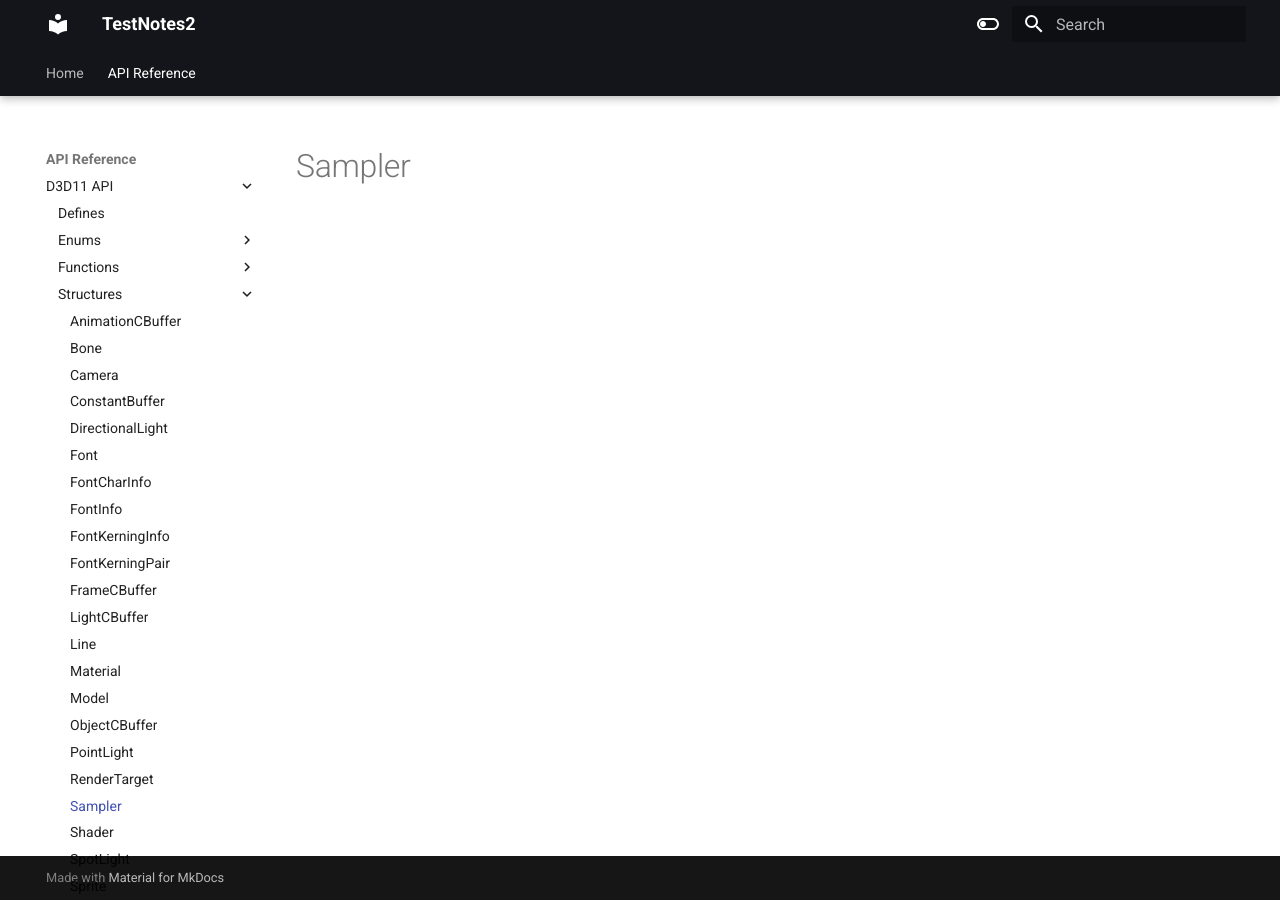
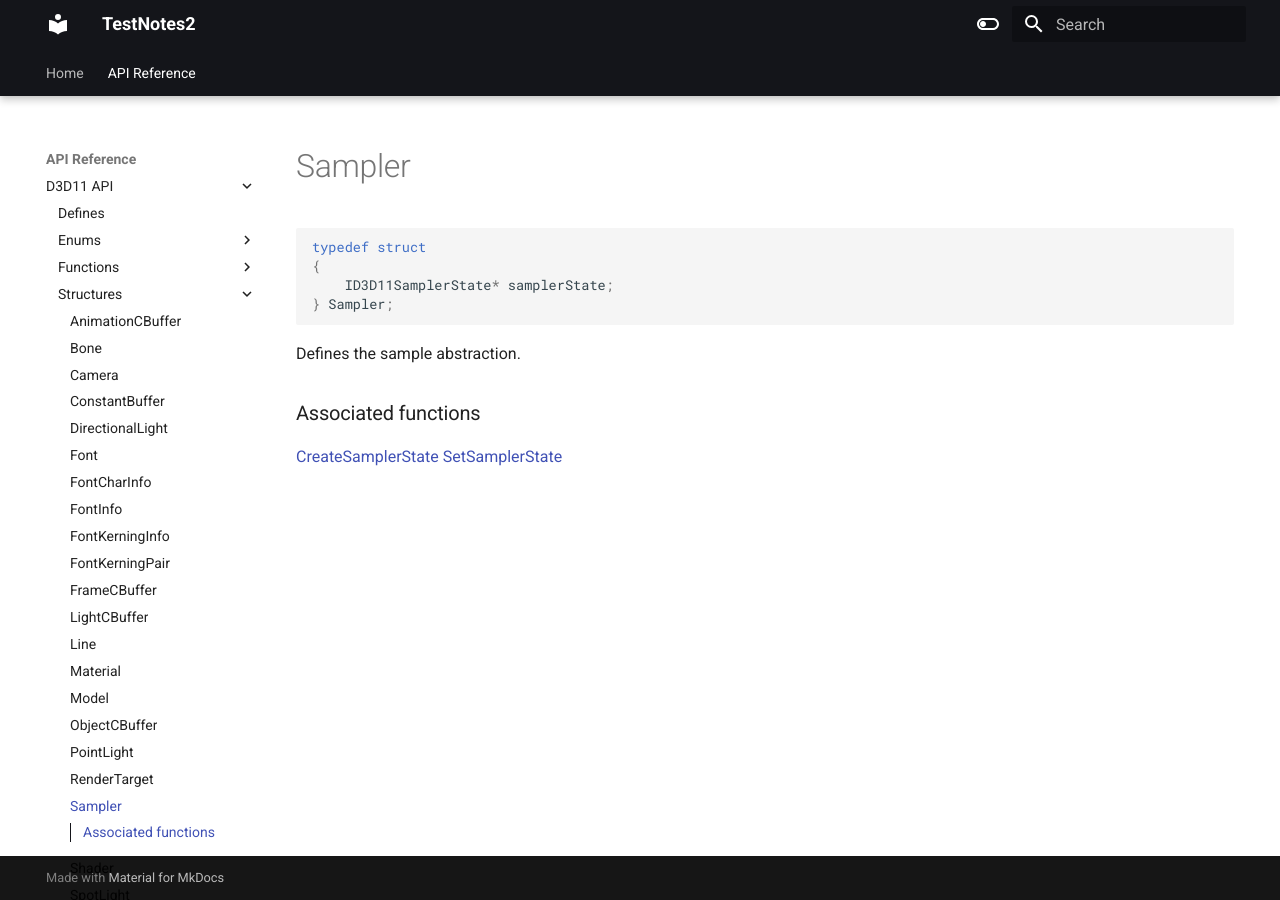
Before and after one commit to erichederstedt/TempEngineDocs, an MkDocs documentation site: the page built from docs/API Reference/D3D11 API/Structures/Sampler.md, in a window 1280 px wide. Built offline with MkDocs 1.6.1 and Material for MkDocs 9.7.7, drawn with Linux system fonts in a browser that asks for light colours.

Commit message:
PUSH NOTE : Sampler.md

````diff
--- a/docs/API Reference/D3D11 API/Structures/Sampler.md
+++ b/docs/API Reference/D3D11 API/Structures/Sampler.md
@@ -1 +1,15 @@
 # Sampler
+
+```c++
+typedef struct
+{
+    ID3D11SamplerState* samplerState;
+} Sampler;
+```
+
+Defines the sample abstraction.
+
+
+### Associated functions
+[CreateSamplerState](../Functions/CreateSamplerState.md)
+[SetSamplerState](../Functions/SetSamplerState.md)
````
